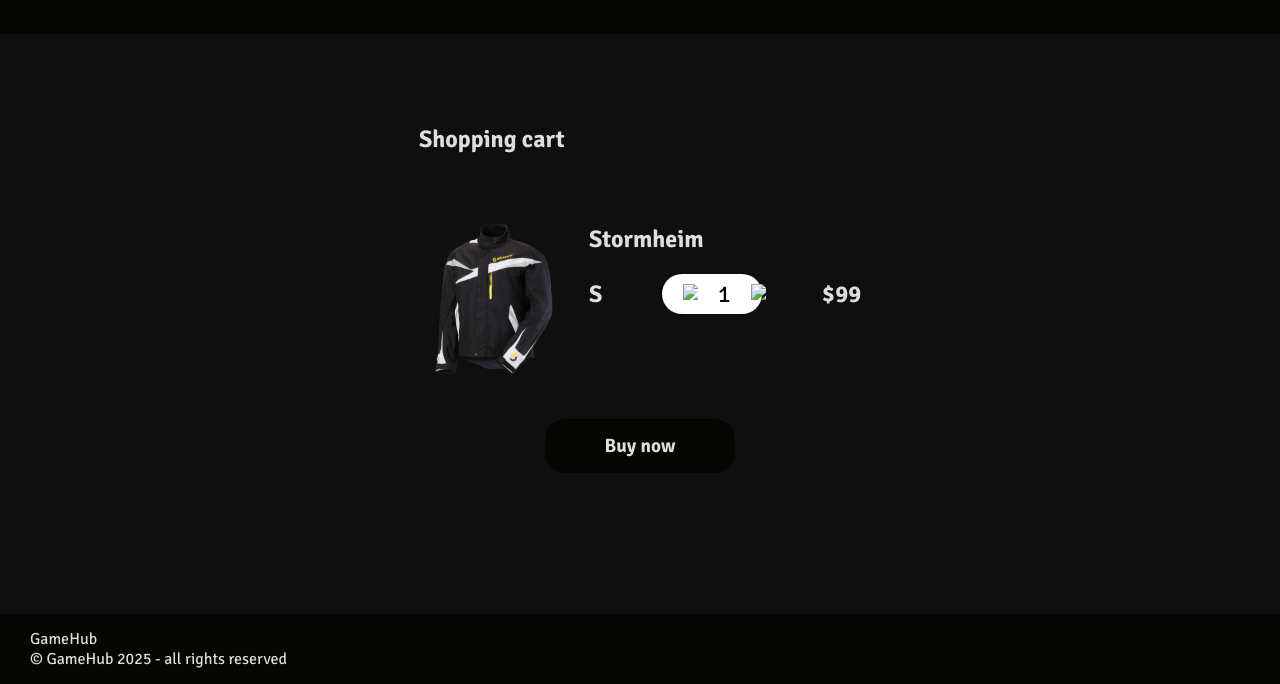
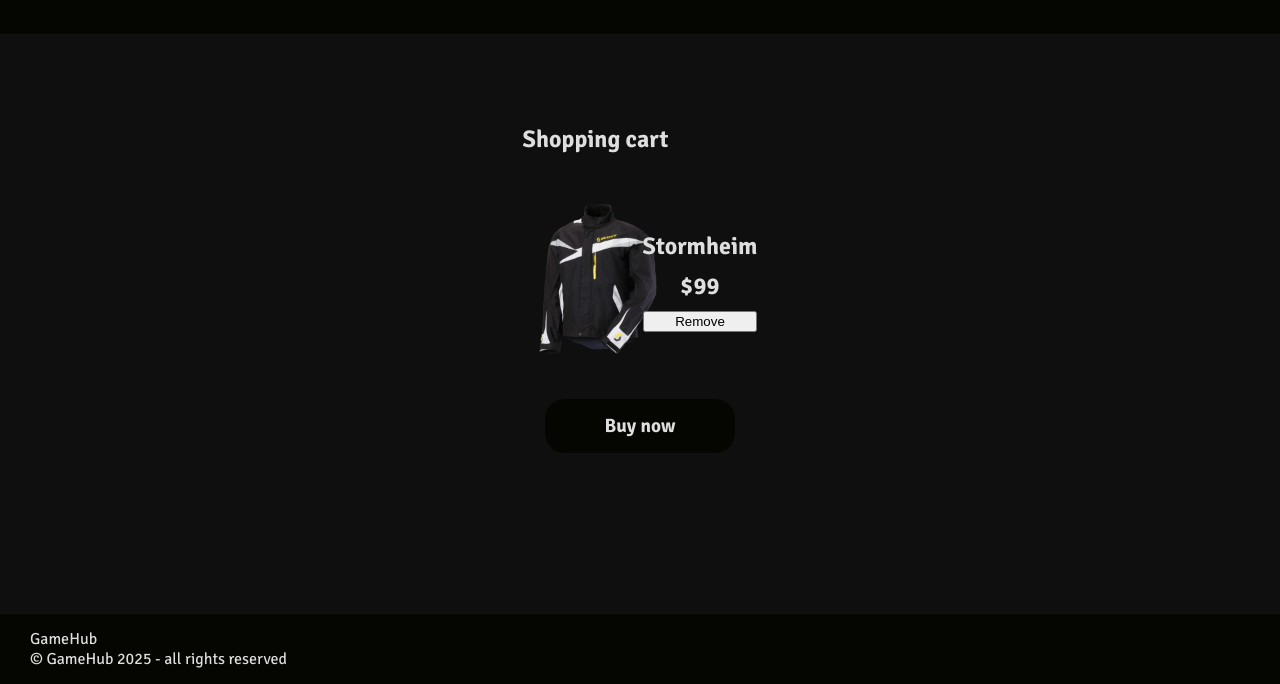
Before and after one commit to Joriyx/gamehub, a plain HTML site: page checkout/index.html in a window 1280 px wide. Shown: the part 116-800 px from the top of the page. Drawn offline with Linux system fonts and the light colour scheme; files whose address does not match are found by name.

Commit message:
cartentry
added code to create cart enrty
edited html of cart page

```diff
--- a/checkout/index.html
+++ b/checkout/index.html
@@ -23,32 +23,20 @@
       <div class="shopping_cart">
         <section class="image_and_sqp_line">
           <h1>Shopping cart</h1>
+          <div class="cart_list" id="cart_list">
+            <article class="cart_entry">
               <div class="shoping_cart_image">
                 <img
                   src="assets/product-images/RainyDays_Jacket4.webp"
                   alt="a black jacket with white and yellow details"
                 />
               </div>
+              <div class="product_info">
                 <h2>Stormheim</h2>
-          <div class="size_quantity_price_line">
-            <p>S</p>
-            <div class="quantity">
-              |
-              <a href="coming_soon.html"
-                ><img
-                  src="assets/icons/Trash.svg"
-                  alt="line art of a trash can"
-                  class="icons"
-              /></a>
-              <p>1</p>
-              <a href="coming_soon.html"
-                ><img
-                  src="assets/icons/Plus.svg"
-                  alt="line art og a pluss sign"
-                  class="icons"
-              /></a>
+                <p>$99</p>
+                <button>Remove</button>
               </div>
-            <p>$99</p>
+            </article>
           </div>
         </section>
       </div>
--- a/src/css/cart_page.css
+++ b/src/css/cart_page.css
@@ -13,45 +13,26 @@ h2 {
   color: var(--color-tertiary);
 }
 
-.image_and_sqp_line {
+.cart_list {
   display: flex;
   flex-direction: column;
   gap: 20px;
 }
 
-.quantity {
+.product_info {
+  display: flex;
+  flex-direction: column;
+  justify-content: center;
+  gap: 10px;
+}
+
+.cart_entry {
   display: flex;
   flex-direction: row;
-  background-color: #ffffff;
-  border-radius: 30px;
-  max-width: 100px;
-  justify-content: center;
-  align-items: center;
   gap: 20px;
-  padding: 5px;
 }
 
-.quantity .icons {
-  width: 15px;
-  height: 20px;
-}
-
-.quantity a {
-  display: contents;
-}
-
-.quantity p {
-  font-size: 1.5em;
-}
-
-.size_quantity_price_line {
-  display: flex;
-  flex-direction: row;
-  justify-content: center;
-  gap: 60px;
-}
-
-.size_quantity_price_line > p {
+.product_info > p {
   color: var(--color-tertiary);
   font-weight: bold;
   align-self: center;
@@ -61,6 +42,10 @@ h2 {
 .shoping_cart_image img {
   height: 100px;
   width: 100px;
+}
+
+.shoping_cart_image {
+  max-width: 100px;
 }
 
 .cta_buy_now {
@@ -87,12 +72,6 @@ main {
     gap: 0;
   }
 
-  .image_and_sqp_line {
-    display: grid;
-    grid-template-columns: auto auto;
-    grid-template-rows: auto auto auto auto;
-  }
-
   h1 {
     grid-area: 1/1/2/3;
     justify-self: start;
```
Also changed, not shown: cartEntry.js (+29 -1 lines). Lines whose indentation alone changed are shown as unchanged.
